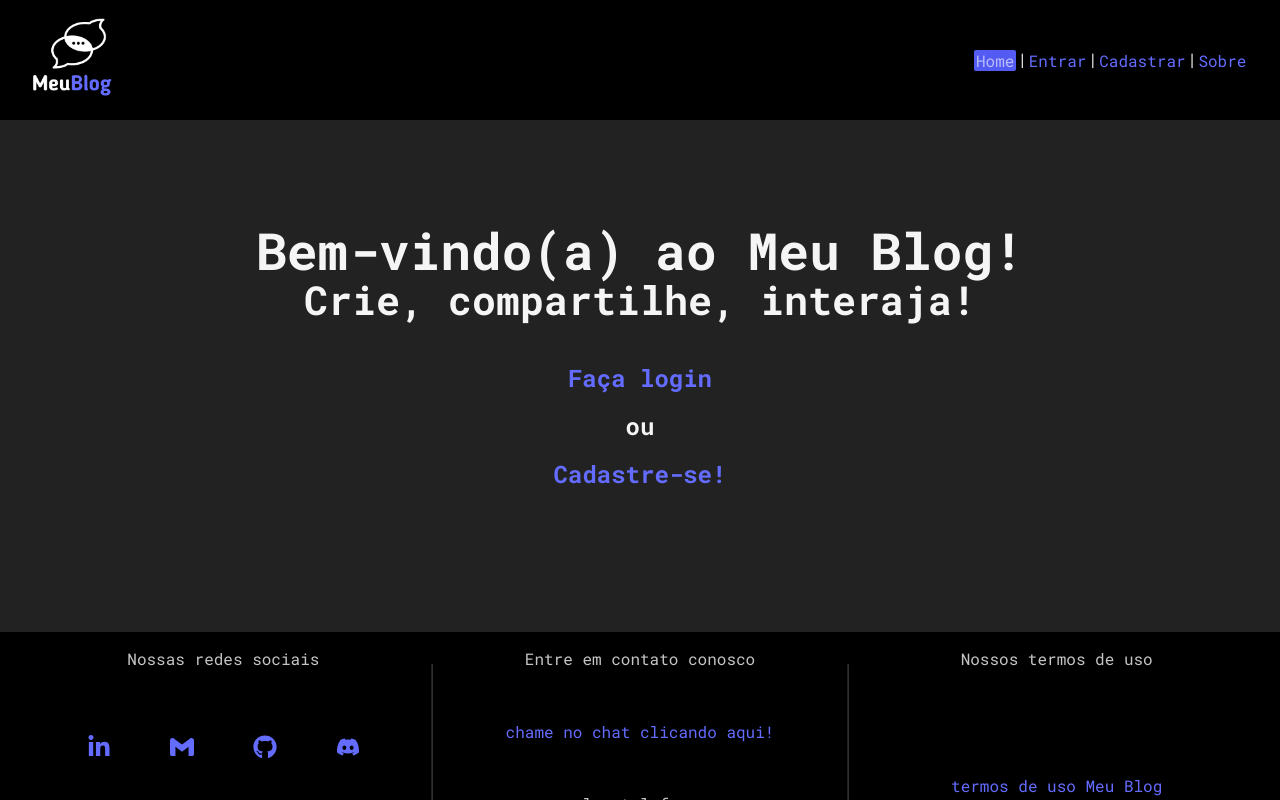
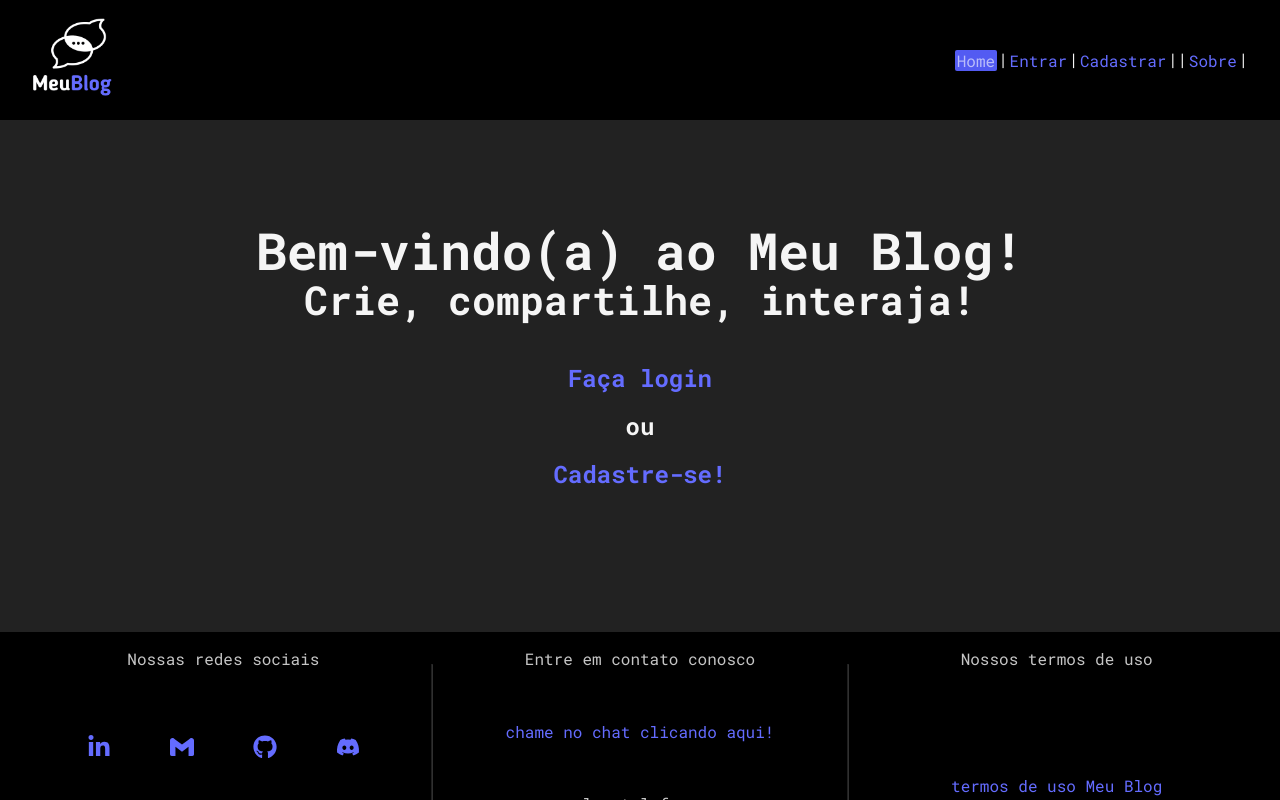
Before and after one commit to alexandreSouza31/Meu_Blog, a React (Vite) app: page / in a window 1280 px wide. Shown: the top 800 px of the page. Built offline with nearby package versions, Linux system fonts and the light colour scheme; no server answers.

Commit message:
will add the span pipe between the links

```diff
--- a/src/components/layout/Navbar.jsx
+++ b/src/components/layout/Navbar.jsx
@@ -6,21 +6,22 @@ import { useAuthentication } from "../../hooks/useAuthentication";
 import "./Navbar.css";
 
 const Navbar = () => {
-    const currentUser = useAuthValue(); // Use more explicit variable name
+    const userIsLogged = useAuthValue(); //vem pelo contexto de autenticação
+    const { logout } = useAuthentication();//função logout está no hook useauthentication. Só importo aqui.
 
     // Function to render navigation items based on the user's authentication status
     const renderNavigationItems = () => {
-        if (currentUser) {
+        if (userIsLogged) {
             return (
                 <>
                     <li>
                         <NavLink to="/home" end>Home</NavLink>
                     </li>
-                    |
+                    <span className="pipe_link"> |</span>
                     <li>
                         <NavLink to="/dashboard" end>Dashboard</NavLink>
                     </li>
-                    |
+                    <span className="pipe_link"> |</span>
                     <li>
                         <NavLink to="/posts/create" end>Post</NavLink>
                     </li>
@@ -32,15 +33,15 @@ const Navbar = () => {
                     <li>
                         <NavLink to="/" end>Home</NavLink>
                     </li>
-                    <span> |</span>
+                    <span className="pipe_link"> |</span>
                     <li>
                         <NavLink to="/login" end>Entrar</NavLink>
                     </li>
-                    |
+                    <span className="pipe_link"> |</span>
                     <li>
                         <NavLink to="/register" end>Cadastrar</NavLink>
                     </li>
-                    |
+                    <span className="pipe_link"> |</span>
                 </>
             );
         }
@@ -50,25 +51,27 @@ const Navbar = () => {
         <nav>
             <NavLink to="/" end className={({ isActive }) => (isActive ? ".active" : "")}>
                 <img src="/MeuBlog.png" alt="logo Meu Blog" />
-                {currentUser && (
+                {userIsLogged && (
                     <p className="nav_user_small">
-                        Olá, {currentUser.displayName}!
+                        Olá, {userIsLogged.displayName}!
                     </p>
                 )}
             </NavLink>
 
-            {currentUser && (
+            {userIsLogged && (
                 <p className="nav_user">
-                    Olá, {currentUser.displayName}!
+                    Olá, {userIsLogged.displayName}!
                 </p>
             )}
 
             <ul>
                 {renderNavigationItems()}
+                <span className="pipe_link"> |</span>
                 <li>
                     <NavLink to="/about">Sobre</NavLink>
                 </li>
-                {currentUser && (
+                <span className="pipe_link"> |</span>
+                {userIsLogged && (
                     <li>
                         <button className="logout_btn" onClick={logout}>Sair</button>
                     </li>
```
